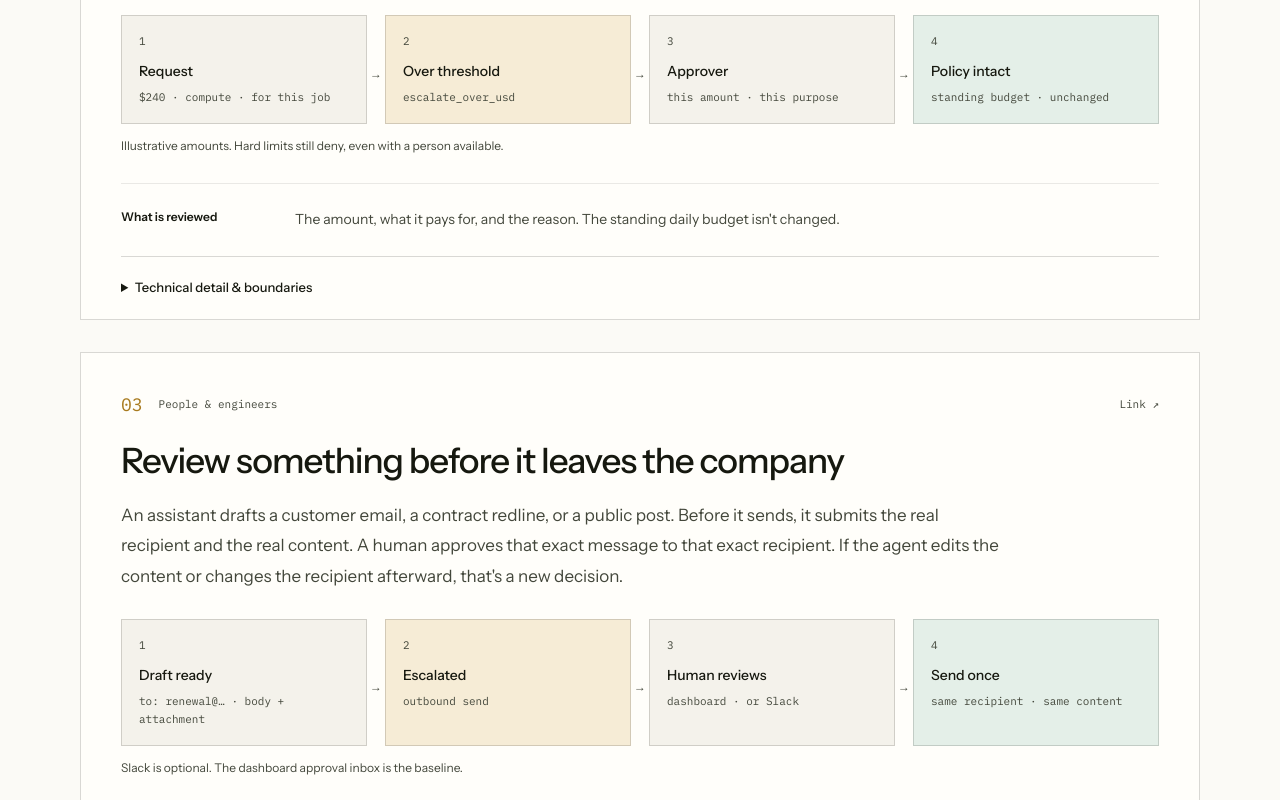
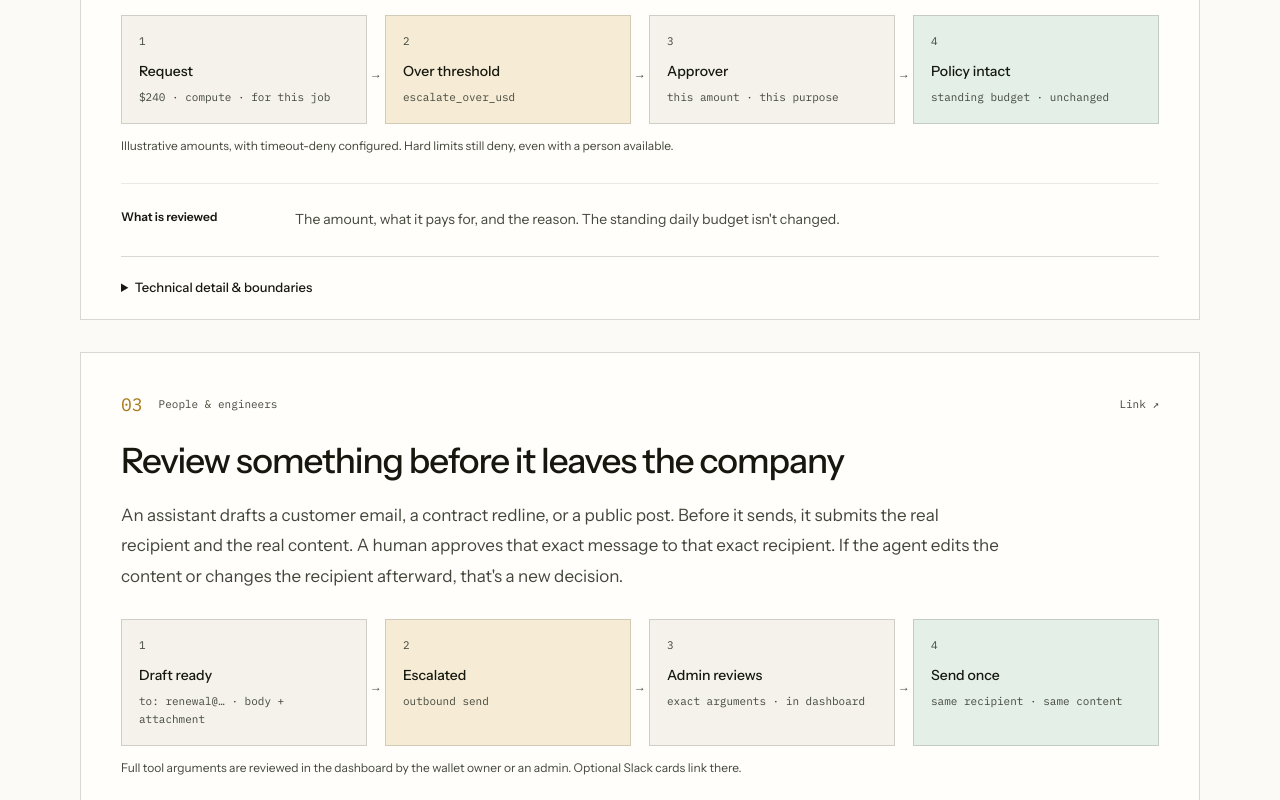
Before and after one commit to ericlovold/sanction, a Next.js app: page /use-cases in a window 1280 px wide. Shown: the part 3300-4100 px from the top of the page. Built offline with nearby package versions, Linux system fonts and the light colour scheme.

Commit message:
Clarify approval boundaries in use-case stories (#368)

```diff
--- a/app/use-cases/stories.ts
+++ b/app/use-cases/stories.ts
@@ -3,7 +3,7 @@ export const stories = [
     "n": "01",
     "track": "people",
     "title": "Approve a production change",
-    "story": "An engineer asks a coding agent to run a migration on the billing database. The agent doesn't just run it. It sends Sanction the exact command, the target, and why, and waits. The designated owner reads that exact proposal and approves it. The agent gets a one-use grant for that command and nothing else.",
+    "story": "An engineer asks a coding agent to run a migration on the billing database. The agent doesn't just run it. It sends Sanction the exact command, the target, and why, and waits. The wallet owner or an admin reads that exact proposal in the dashboard and approves it. The agent gets a one-use grant for that command and nothing else.",
     "strip": [
       {
         "i": "agent",
@@ -30,7 +30,7 @@ export const stories = [
     ],
     "note": "A retry with a different --target is refused and needs a new decision.",
     "reviewed": "The tool, the server, and the full arguments: the actual command, not a summary of it.",
-    "coop": "sanction_authorize_tool with require_approval, then sanction_check_authorization, then redeem with the grant_id. The agent honors proceed.",
+    "coop": "sanction_authorize_tool with require_approval: true, then check after review and redeem with the grant_id. An unanswered explicit approval request times out to denial.",
     "enf": "Put the deploy or infrastructure MCP server behind Sanction's broker. The call is forwarded only with an allowed decision.",
     "boundary": "Sanction governs calls routed through it. Approval authorizes the proposed operation; it does not establish that a deployment is safe or execute the deployment."
   },
@@ -63,11 +63,11 @@ export const stories = [
         "tone": "ok"
       }
     ],
-    "note": "Illustrative amounts. Hard limits still deny, even with a person available.",
+    "note": "Illustrative amounts, with timeout-deny configured. Hard limits still deny, even with a person available.",
     "reviewed": "The amount, what it pays for, and the reason. The standing daily budget isn't changed.",
     "coop": "sanction_authorize with the amount. Policy escalates above the review threshold, and the agent waits for the decision.",
     "enf": "The LLM gateway meters supported calls and returns 402 on new calls once recorded daily usage reaches the budget. In-flight usage can cross the budget. External purchases need a caller that honors the decision.",
-    "boundary": "Approval does not raise a hard budget limit or make a payment. An external purchase still needs a caller that honors the decision."
+    "boundary": "Ordinary policy escalations can be configured to approve on timeout; that is a policy decision, not human approval. Neither path raises a hard budget limit or makes a payment."
   },
   {
     "n": "03",
@@ -87,9 +87,9 @@ export const stories = [
         "tone": "esc"
       },
       {
-        "i": "slack",
-        "t": "Human reviews",
-        "s": "dashboard|or Slack"
+        "i": "person",
+        "t": "Admin reviews",
+        "s": "exact arguments|in dashboard"
       },
       {
         "i": "ticket",
@@ -98,11 +98,11 @@ export const stories = [
         "tone": "ok"
       }
     ],
-    "note": "Slack is optional. The dashboard approval inbox is the baseline.",
+    "note": "Full tool arguments are reviewed in the dashboard by the wallet owner or an admin. Optional Slack cards link there.",
     "reviewed": "Recipient, subject, body, and attachments, exactly as the send tool will receive them.",
-    "coop": "The send tool's arguments go into sanction_authorize_tool. The agent sends only after proceed, using the matching grant_id.",
+    "coop": "The send tool's arguments go into sanction_authorize_tool with require_approval: true. The agent sends only after proceed, using the matching grant_id.",
     "enf": "Route the email or social MCP server through the broker so the send is forwarded only with an allowed decision.",
-    "boundary": "Only a person with authority over the wallet can approve. A channel membership alone does not grant approval authority."
+    "boundary": "Dashboard approval requires the wallet owner or an admin. With Slack configured, people able to use the approval buttons in that channel can decide; viewing full arguments still requires dashboard admin access."
   },
   {
     "n": "04",
@@ -142,7 +142,7 @@ export const stories = [
     "n": "05",
     "track": "people",
     "title": "Coordinate work across AI providers",
-    "story": "A team researches in one assistant, builds in another, and reviews in Slack. Each agent connects to the same Sanction wallet under its own identity. Whichever tool asks, decisions land in one shared history, and the team can see what was requested, who decided, and what was redeemed.",
+    "story": "A team researches in one assistant, builds in another, and decides approval requests in Slack. Each agent connects to the same Sanction wallet under its own identity. Whichever tool asks, decisions land in one shared history, and the team can see what was requested, who decided, and what was redeemed.",
     "strip": [
       {
         "i": "agent",
@@ -177,7 +177,7 @@ export const stories = [
     "n": "06",
     "track": "agents",
     "title": "Stop at the edge of a budget",
-    "story": "An agent does routine paid work inside its allowance without interrupting anyone. When one expense crosses the review threshold, it escalates that expense and waits. When an action would break a hard limit, it gets a denial, and asking a human doesn't change that.",
+    "story": "An agent does routine paid work inside its allowance without interrupting anyone. With timeout-deny configured, an expense above the review threshold waits for a person or is denied when time runs out. When an action would break a hard limit, it gets a denial, and asking a human doesn't change that.",
     "strip": [
       {
         "i": "agent",
@@ -276,7 +276,7 @@ export const stories = [
     ],
     "note": "If redemption fails, the agent stops and reports. It doesn't re-request automatically.",
     "reviewed": "The paused action, exactly as it will run.",
-    "coop": "sanction_authorize_tool → sanction_check_authorization → retry_with_grant → proceed. This is the synthetic first request in the connection guide.",
+    "coop": "sanction_authorize_tool with require_approval: true → check after review → retry_with_grant → proceed. Without a human decision, the request times out to denial.",
     "enf": "The same loop through the broker: the forward happens only with the redeemed grant.",
     "boundary": "A grant authorizes one matching request. An outcome log records what the caller reports; it is not independent proof that the action ran."
   },
@@ -319,7 +319,7 @@ export const stories = [
     "n": "10",
     "track": "agents",
     "title": "Collaborate without passing around blanket authority",
-    "story": "A research agent hands work to a purchasing or deployment agent. Each one acts under its own identity and its own limits. The handoff passes the work, not permission. The receiving agent asks Sanction for what it intends to do. If a parent agent deliberately delegates, it mints a short-lived, scoped mandate instead of sharing its key.",
+    "story": "A research agent hands work to a purchasing or deployment agent. Each one acts under its own identity and its own limits. The handoff passes the work, not permission. The receiving agent asks Sanction for what it intends to do.",
     "strip": [
       {
         "i": "agent",
@@ -346,7 +346,7 @@ export const stories = [
     "note": "A handoff does not transfer an approval. Each agent remains accountable for its own request.",
     "reviewed": "The receiving agent's proposed action, under the receiving agent's own policy.",
     "coop": "Each agent connects with its own identity and asks before acting. An approval granted to one agent can't be redeemed by another.",
-    "enf": "A parent can issue a short-lived mandate with a credential scope and a spend cap. The mandate is verified by Sanction on the consuming path; enforcement depends on that path checking it. Agents keep separate keys.",
-    "boundary": "Approvals are bound to an agent and cannot be transferred to another. A scoped mandate is a separate delegation mechanism, not a transferable approval."
+    "enf": "The receiving agent calls through the broker under its own identity. Sanction checks that agent's policy before forwarding the call. Agents keep separate keys.",
+    "boundary": "Approvals are bound to an agent and cannot be transferred to another."
   }
 ] as const
```
